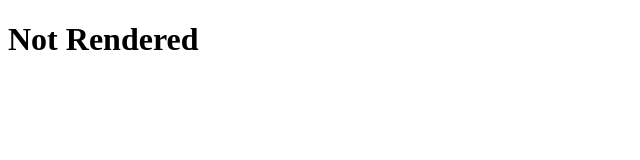
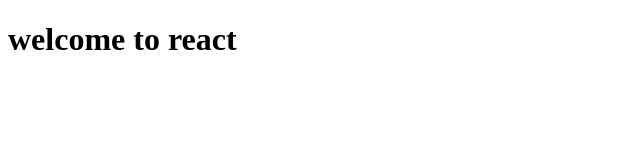
Before and after one commit to pillavaralakshmi/React, a React app: page index.html in a window 1280 px wide. Shown: the whole page, without its empty margins (0-640 px from the left). Built offline with nearby package versions, Linux system fonts and the light colour scheme.

Commit message:
Update index.html

```diff
--- a/index.html
+++ b/index.html
@@ -9,7 +9,7 @@
 <body>
 
     <div id="root">
-        <h1>Not Rendered</h1>
+        <h1>welcome to react</h1>
     </div>
 
     <script type="module" src="./App.js"></script>
```
